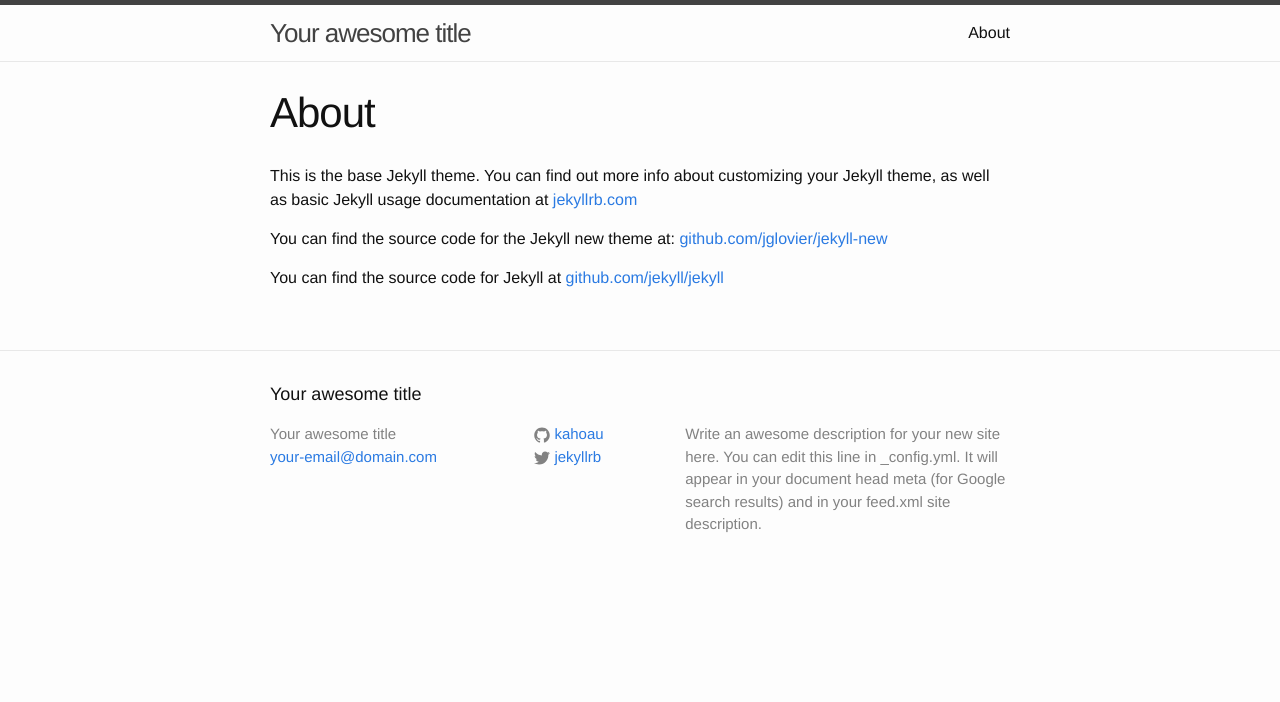
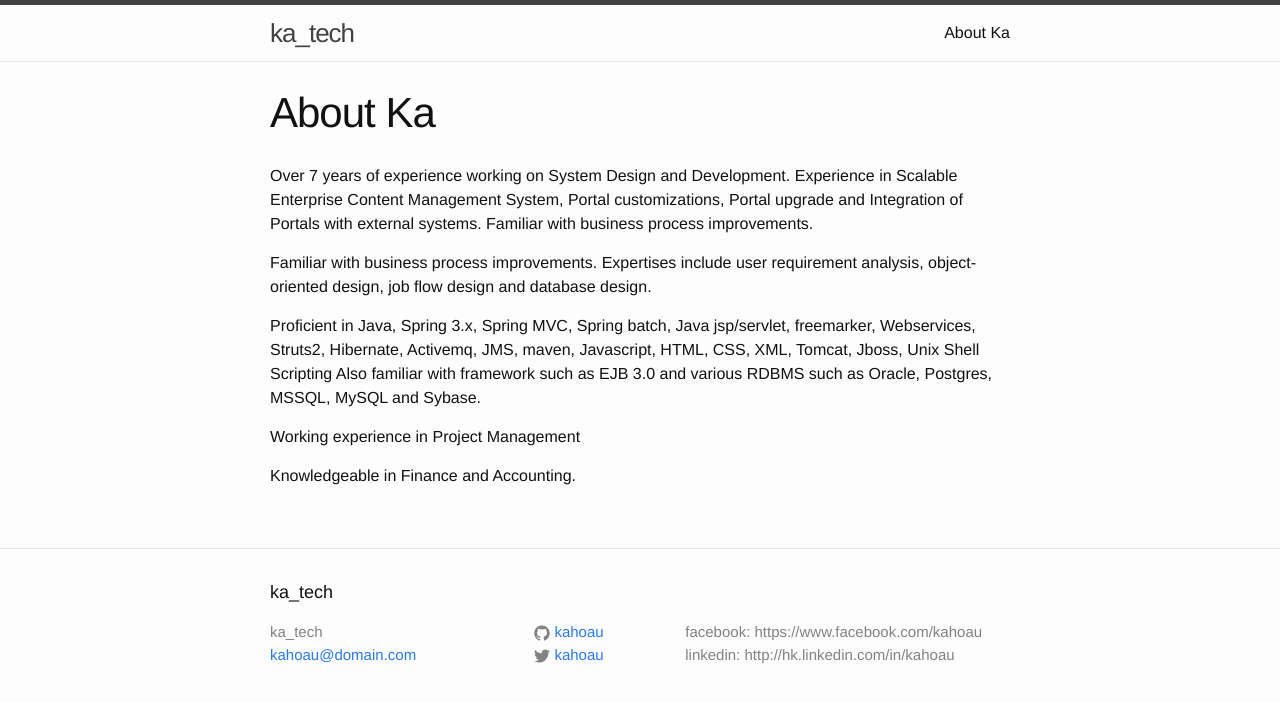
Before and after one commit to kahoau/kahoau.github.io, a Jekyll site: the page built from about.md, in a window 1280 px wide. Shown: the top 702 px of the page. Built offline with Jekyll 4.4.1, drawn with Linux system fonts in a browser that asks for light colours.

Commit message:
website changes

```diff
--- a/_config.yml
+++ b/_config.yml
@@ -1,13 +1,12 @@
 # Site settings
-title: Your awesome title
-email: your-email@domain.com
+title: ka_tech
+email: kahoau@domain.com
 description: > # this means to ignore newlines until "baseurl:"
-  Write an awesome description for your new site here. You can edit this
-  line in _config.yml. It will appear in your document head meta (for
-  Google search results) and in your feed.xml site description.
-baseurl: "http://kahoau.github.io" # the subpath of your site, e.g. /blog/
+    facebook: https://www.facebook.com/kahoau
+    linkedin: http://hk.linkedin.com/in/kahoau
+baseurl: "" # the subpath of your site, e.g. /blog/
 url: "http://kahoau.github.io" # the base hostname & protocol for your site
-twitter_username: jekyllrb
+twitter_username: kahoau
 github_username:  kahoau
 
 
--- a/about.md
+++ b/about.md
@@ -1,11 +1,20 @@
 ---
 layout: page
-title: About
+title: About Ka
 permalink: /about/
 ---
 
-This is the base Jekyll theme. You can find out more info about customizing your Jekyll theme, as well as basic Jekyll usage documentation at [jekyllrb.com](http://jekyllrb.com/)
 
-You can find the source code for the Jekyll new theme at: [github.com/jglovier/jekyll-new](https://github.com/jglovier/jekyll-new)
+Over 7 years of experience working on System Design and Development.
+Experience in Scalable Enterprise Content Management System, Portal customizations, Portal upgrade and Integration of Portals with external systems.
+Familiar with business process improvements.
 
-You can find the source code for Jekyll at [github.com/jekyll/jekyll](https://github.com/jekyll/jekyll)
+Familiar with business process improvements.
+Expertises include user requirement analysis, object-oriented design, job flow design and database design.
+
+Proficient in Java, Spring 3.x, Spring MVC, Spring batch, Java jsp/servlet, freemarker, Webservices, Struts2, Hibernate, Activemq, JMS, maven, Javascript, HTML, CSS, XML, Tomcat, Jboss, Unix Shell Scripting
+Also familiar with framework such as EJB 3.0 and various RDBMS such as Oracle, Postgres, MSSQL, MySQL and Sybase.
+
+Working experience in Project Management
+
+Knowledgeable in Finance and Accounting.
```
Also changed, not shown: _posts/2014-09-21-welcome-to-jekyll.markdown (deleted, +0 -25 lines).
